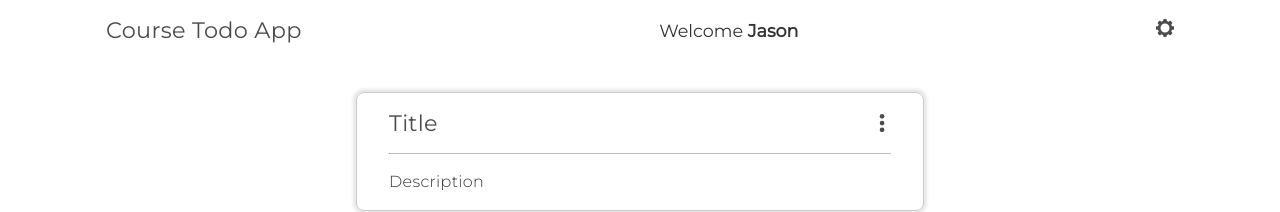
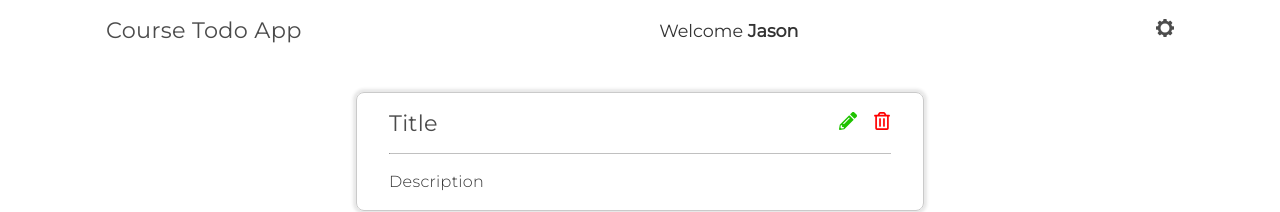
Before and after one commit to Jason-Azevedo/CourseFullStackApp, a React (Create React App) app in the folder frontend/: page / in a window 1280 px wide. Shown: the top 212 px of the page. Built offline with nearby package versions, Linux system fonts and the light colour scheme.

Commit message:
Added pencil and trash icons to the todo component

```diff
--- a/frontend/src/Components/Todo.js
+++ b/frontend/src/Components/Todo.js
@@ -1,19 +1,13 @@
-import React, {useState} from "react";
+import React from "react";
 
 export default function Todo() {
-  const [showContextMenu, setShowContextMenu] = useState(false);
-  const showMenu = () => {
-    setShowContextMenu(prev => !prev);
-  }
-
   return (
     <div className="todo">
       <div className="todo__header">
         <h3 className="title--sm">Title</h3>
-        <span className="icon--dots clickable" onClick={showMenu}></span>
-        <div className={`todo__context-menu ${showContextMenu ? "show" : ""}`}>
-          <p><span className="icon--pencil"></span> Edit</p>
-          <p><span className="icon--trash"></span> Delete</p>
+        <div>
+          <span className="icon--pencil clickable"></span>
+          <span className="icon--trash clickable"></span>
         </div>
       </div>
 
--- a/frontend/src/Styles/Components/Blocks/_todo.scss
+++ b/frontend/src/Styles/Components/Blocks/_todo.scss
@@ -9,6 +9,10 @@
     display: flex;
     justify-content: space-between;
     align-items: center;
+
+    .icon--trash {
+      margin-left: 1rem;
+    }
   }
 
   &__context-menu {
--- a/frontend/src/Styles/Components/_icon.scss
+++ b/frontend/src/Styles/Components/_icon.scss
@@ -29,4 +29,14 @@
     @extend .icon;
     background-image: url("../../Icons/dots.svg");
   }
+
+  &--pencil {
+    @extend .icon;
+    background-image: url("../../Icons/pencil.svg");
+  }
+
+  &--trash {
+    @extend .icon;
+    background-image: url("../../Icons/trash.svg");
+  }
 }
```
Also changed, not shown: frontend/src/Icons/pencil.svg (added), frontend/src/Icons/trash.svg (added).
